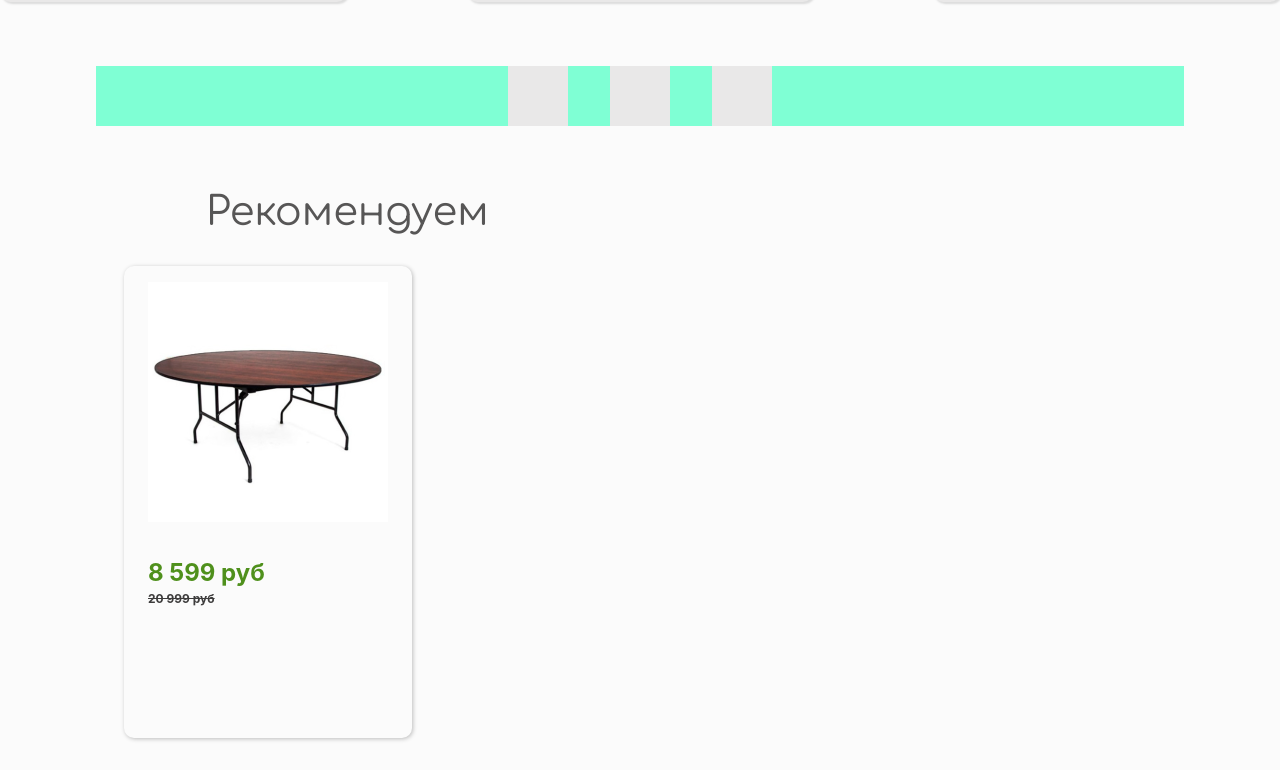
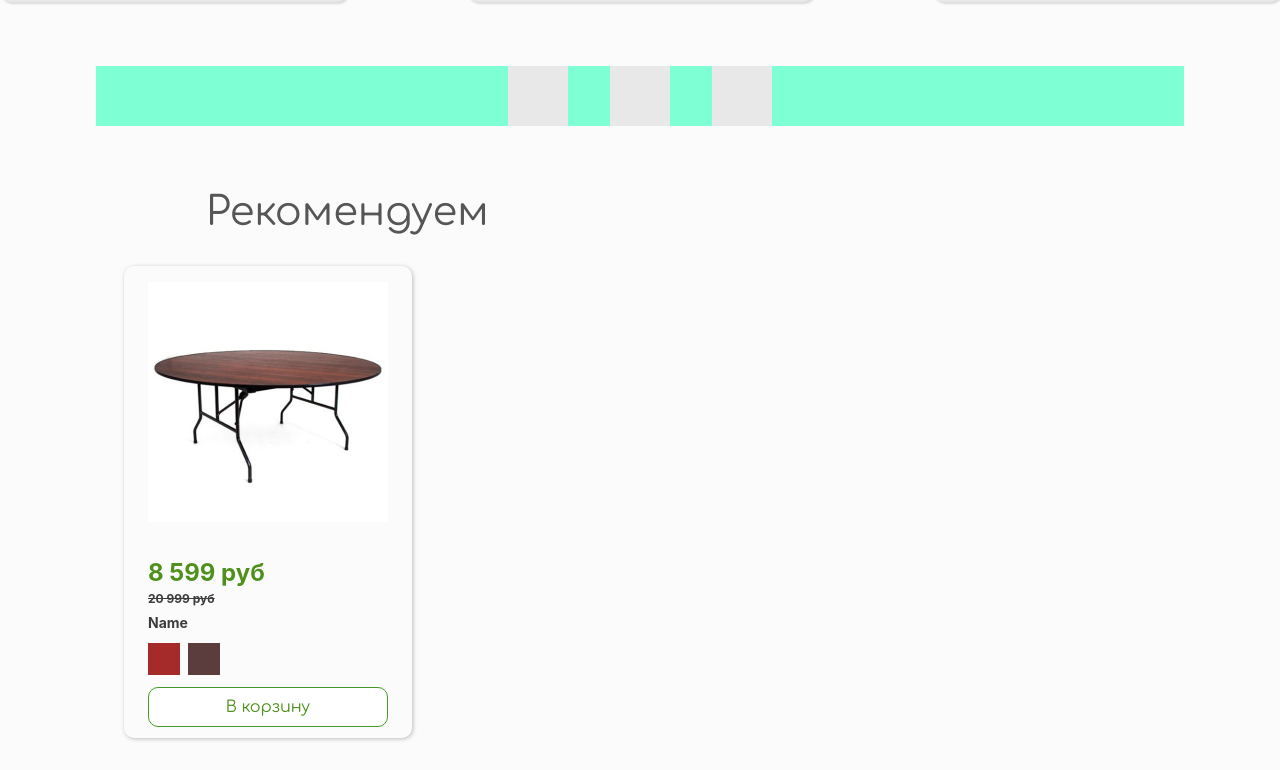
Before and after one commit to r10k5/uchProect, a Vue app: page / in a window 1280 px wide. Shown: the part 982-1752 px from the top of the page. Built offline with nearby package versions, Linux system fonts and the light colour scheme.

Commit message:
Добавлено модальное окно, доработан шаблон карточки товара

```diff
--- a/src/components/AppProductCard.vue
+++ b/src/components/AppProductCard.vue
@@ -4,10 +4,52 @@
         <!-- далее р заменить на slot -->
         <p class="app-product-price"> 8 599 руб </p>
         <p class="app-product-old-price"> 20 999 руб</p>
+        <p class="app-product-name">Name</p>
+        <div class="colors-box">
+            <div class="colors-test" style="background-color: brown;"></div>
+            <div class="colors-test" style="background-color: rgb(92, 61, 61);"></div>
+        </div>
+        <div class="add-cart-button">
+            <p class="add-to-cart-text">В корзину</p>
+        </div>
     </div>
 </template>
 
 <style scoped>
+.add-to-cart-text {
+    color:#4F901C;
+}
+.add-cart-button {
+    width: 240px;
+    height: 40px;
+    border-radius: 10px;
+    border: 1px solid #459927;
+    background-color: #FFF;
+    display: flex;
+    justify-content: center;
+    align-items: center;
+    margin-left: 24px;
+}
+.colors-test {
+    height: 32px;
+    width: 32px;
+}
+.colors-box {
+    height: 32px;
+    width: 100%;
+    margin: 12px 24px;
+    display: flex;
+    gap: 8px;
+    flex-shrink: 0;
+}
+.app-product-name {
+margin: 8px 24px;
+
+    color: #3D3C3C;
+    font-size: 14px;
+    font-weight: 700;
+    font-family: Inter;
+    }
 .app-product-old-price {
     margin: 4px 24px;
 
--- a/src/components/AppSearchInput.vue
+++ b/src/components/AppSearchInput.vue
@@ -3,6 +3,12 @@ import AppSearchIcon from '@/components/icons/AppSearchIcon.vue';
 import AppFavoriteIcon from '@/components/icons/AppFavoriteIcon.vue';
 import AppCartIcon from '@/components/icons/AppCartIcon.vue';
 import AppAddIcon from '@/components/icons/AppAddIcon.vue';
+
+let isAddwindow:boolean = false;
+
+function addObject() {
+    isAddwindow = true;
+}
 </script>
 
 <template>
@@ -18,7 +24,7 @@ import AppAddIcon from '@/components/icons/AppAddIcon.vue';
         <div class="icon-container">
             <AppFavoriteIcon width="48" height="48" class="app-icon" />
             <AppCartIcon width="48" height="48" class="app-icon" />
-            <AppAddIcon width="48" height="48" class="app-icon"/>
+            <AppAddIcon width="48" height="48" class="app-icon" @click='addObject'/>
         </div>
     </div>
 </template>
--- a/src/views/HomeView.vue
+++ b/src/views/HomeView.vue
@@ -5,16 +5,18 @@ import AppInstitutionButton from '@/components/AppInstitutionButton.vue';
 import AppCategoryButton from '@/components/AppCategoryButton.vue';
 import AppCategoryName from '@/components/AppCategoryName.vue';
 import AppProductCard from '@/components/AppProductCard.vue';
+
 </script>
 
 <template>
     <div class="home-container">
+
         <AppSearchInput />
 
         <AppBanerContainer />
 
         <div class="text-container">
-            <p class="text-in-container">Подберем под бюджет</p>
+            <p class="text-in-container" >Подберем под бюджет</p>
             <p class="text-in-container">Бесплатно доставим</p>
             <p class="text-in-container">Соберем и установим</p>
         </div>
@@ -99,6 +101,13 @@ import AppProductCard from '@/components/AppProductCard.vue';
     font-size: 16px;
     color:rgb(43, 43, 43);
 }
+
+.text-in-container:hover {
+    text-decoration: underline;
+    color: #58ad17;
+    font-weight: 700;
+}
+
 .text-container {
     margin-top: 32px;
     display: flex;
```
Also changed, not shown: src/components/AppAddWindow.vue (added, +38 -0 lines).
